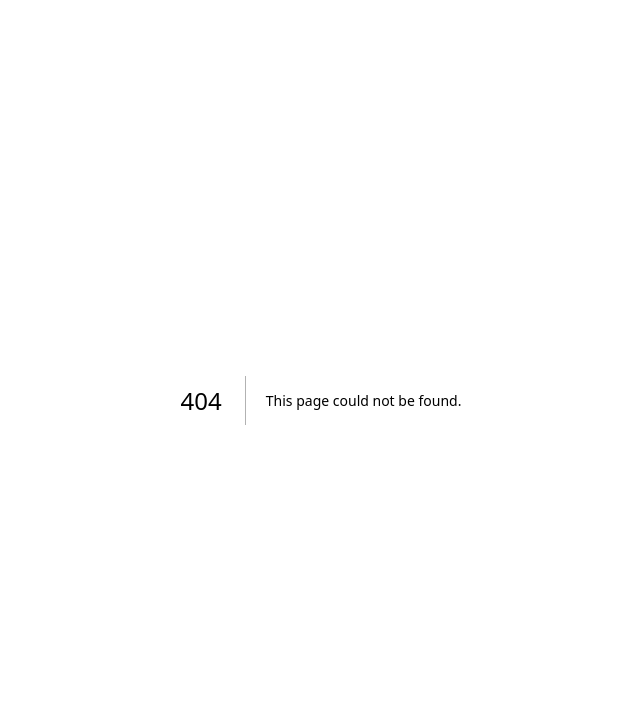
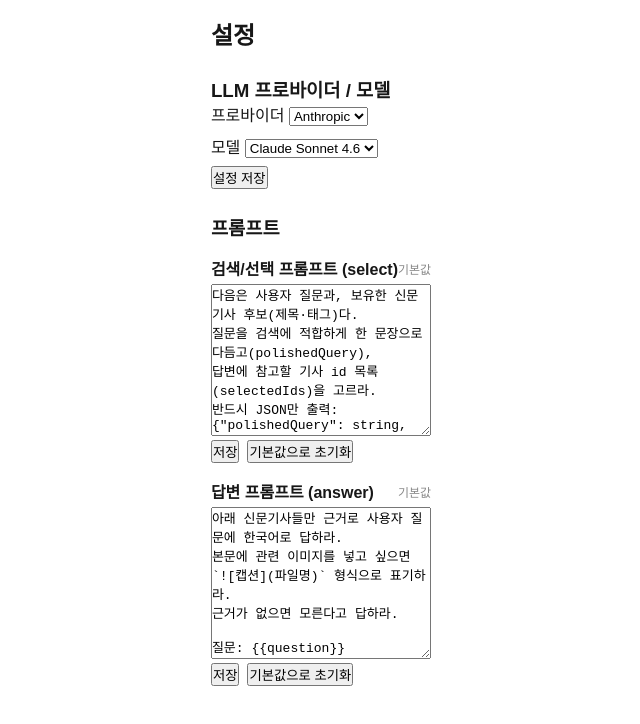
Before and after one commit to jj-tpc/newsagent-demo, a Next.js app: page /settings in a window 1280 px wide. Before the commit this address had no page. Shown: the top 724 px of the page, without its empty margins (319-959 px from the left). Built offline with nearby package versions, Linux system fonts and the light colour scheme.

Commit message:
feat: settings page with model picker and prompt editors
Co-Authored-By: Claude Opus 4.8 <noreply@anthropic.com>

```diff
--- /dev/null
+++ b/src/app/settings/page.tsx
@@ -0,0 +1,95 @@
+"use client";
+import { useEffect, useState } from "react";
+import type { ProviderName } from "@/lib/llm/types";
+import type { ModelOption } from "@/lib/llm/models";
+import { ProviderModelPicker } from "@/components/settings/ProviderModelPicker";
+import { PromptEditor } from "@/components/settings/PromptEditor";
+
+type Catalog = Record<ProviderName, ModelOption[]>;
+type PromptState = { text: string; overridden: boolean };
+
+export default function SettingsPage() {
+  const [provider, setProvider] = useState<ProviderName>("anthropic");
+  const [models, setModels] = useState<Record<ProviderName, string>>({
+    anthropic: "", openai: "", gemini: "",
+  });
+  const [catalog, setCatalog] = useState<Catalog | null>(null);
+  const [prompts, setPrompts] = useState<{ select: PromptState; answer: PromptState } | null>(null);
+  const [savedMsg, setSavedMsg] = useState("");
+
+  useEffect(() => {
+    (async () => {
+      const s = await (await fetch("/api/settings")).json();
+      setProvider(s.provider);
+      setModels(s.models);
+      setCatalog(s.catalog);
+      const p = await (await fetch("/api/prompts")).json();
+      setPrompts(p);
+    })();
+  }, []);
+
+  async function saveSettings() {
+    const res = await fetch("/api/settings", {
+      method: "PUT", headers: { "content-type": "application/json" },
+      body: JSON.stringify({ provider, models }),
+    });
+    const s = await res.json();
+    setProvider(s.provider); setModels(s.models);
+    setSavedMsg("설정 저장됨"); setTimeout(() => setSavedMsg(""), 2000);
+  }
+
+  async function savePrompt(name: "select" | "answer") {
+    if (!prompts) return;
+    await fetch("/api/prompts", {
+      method: "PUT", headers: { "content-type": "application/json" },
+      body: JSON.stringify({ name, text: prompts[name].text }),
+    });
+    setPrompts({ ...prompts, [name]: { ...prompts[name], overridden: true } });
+    setSavedMsg(`${name} 프롬프트 저장됨`); setTimeout(() => setSavedMsg(""), 2000);
+  }
+
+  async function resetPrompt(name: "select" | "answer") {
+    if (!prompts) return;
+    const res = await fetch("/api/prompts/reset", {
+      method: "POST", headers: { "content-type": "application/json" },
+      body: JSON.stringify({ name }),
+    });
+    const { text } = await res.json();
+    setPrompts({ ...prompts, [name]: { text, overridden: false } });
+  }
+
+  return (
+    <div style={{ maxWidth: 760, margin: "0 auto", padding: 16, display: "grid", gap: 24 }}>
+      <h2>설정</h2>
+      {savedMsg && <div style={{ color: "#16a34a" }}>{savedMsg}</div>}
+
+      <section>
+        <h3>LLM 프로바이더 / 모델</h3>
+        {catalog && (
+          <ProviderModelPicker
+            provider={provider} models={models} catalog={catalog}
+            onProvider={setProvider}
+            onModel={(id) => setModels({ ...models, [provider]: id })}
+          />
+        )}
+        <div style={{ marginTop: 8 }}><button onClick={saveSettings}>설정 저장</button></div>
+      </section>
+
+      <section style={{ display: "grid", gap: 16 }}>
+        <h3>프롬프트</h3>
+        {prompts && (
+          <>
+            <PromptEditor title="검색/선택 프롬프트 (select)" value={prompts.select.text}
+              overridden={prompts.select.overridden}
+              onChange={(t) => setPrompts({ ...prompts, select: { ...prompts.select, text: t } })}
+              onSave={() => savePrompt("select")} onReset={() => resetPrompt("select")} />
+            <PromptEditor title="답변 프롬프트 (answer)" value={prompts.answer.text}
+              overridden={prompts.answer.overridden}
+              onChange={(t) => setPrompts({ ...prompts, answer: { ...prompts.answer, text: t } })}
+              onSave={() => savePrompt("answer")} onReset={() => resetPrompt("answer")} />
+          </>
+        )}
+      </section>
+    </div>
+  );
+}
--- /dev/null
+++ b/src/components/settings/PromptEditor.tsx
@@ -0,0 +1,27 @@
+export function PromptEditor({
+  title, value, overridden, onChange, onSave, onReset,
+}: {
+  title: string;
+  value: string;
+  overridden: boolean;
+  onChange: (text: string) => void;
+  onSave: () => void;
+  onReset: () => void;
+}) {
+  return (
+    <div style={{ display: "grid", gap: 4 }}>
+      <div style={{ display: "flex", justifyContent: "space-between", alignItems: "center" }}>
+        <strong>{title}</strong>
+        <span style={{ fontSize: 12, color: overridden ? "#b45309" : "#888" }}>
+          {overridden ? "사용자 편집됨" : "기본값"}
+        </span>
+      </div>
+      <textarea value={value} rows={10} onChange={(e) => onChange(e.target.value)}
+        style={{ width: "100%", fontFamily: "monospace", fontSize: 13 }} />
+      <div style={{ display: "flex", gap: 8 }}>
+        <button onClick={onSave}>저장</button>
+        <button onClick={onReset}>기본값으로 초기화</button>
+      </div>
+    </div>
+  );
+}
--- /dev/null
+++ b/src/components/settings/ProviderModelPicker.tsx
@@ -0,0 +1,35 @@
+import type { ProviderName } from "@/lib/llm/types";
+import type { ModelOption } from "@/lib/llm/models";
+
+const LABELS: Record<ProviderName, string> = { anthropic: "Anthropic", openai: "OpenAI", gemini: "Google" };
+
+export function ProviderModelPicker({
+  provider, models, catalog, onProvider, onModel,
+}: {
+  provider: ProviderName;
+  models: Record<ProviderName, string>;
+  catalog: Record<ProviderName, ModelOption[]>;
+  onProvider: (p: ProviderName) => void;
+  onModel: (id: string) => void;
+}) {
+  return (
+    <div style={{ display: "grid", gap: 8, maxWidth: 360 }}>
+      <label>
+        프로바이더{" "}
+        <select value={provider} onChange={(e) => onProvider(e.target.value as ProviderName)}>
+          {(Object.keys(LABELS) as ProviderName[]).map((p) => (
+            <option key={p} value={p}>{LABELS[p]}</option>
+          ))}
+        </select>
+      </label>
+      <label>
+        모델{" "}
+        <select value={models[provider]} onChange={(e) => onModel(e.target.value)}>
+          {catalog[provider].map((m) => (
+            <option key={m.id} value={m.id}>{m.label}</option>
+          ))}
+        </select>
+      </label>
+    </div>
+  );
+}
```
